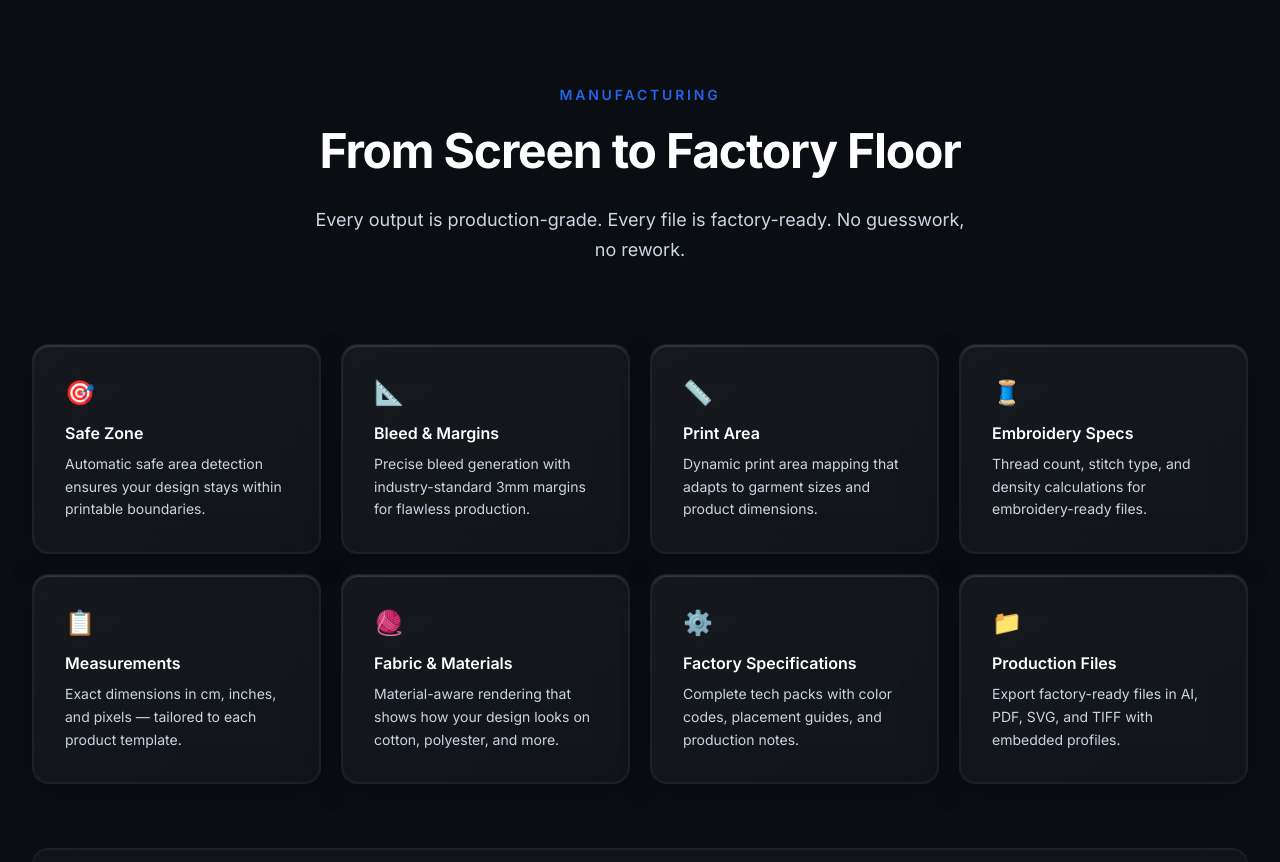
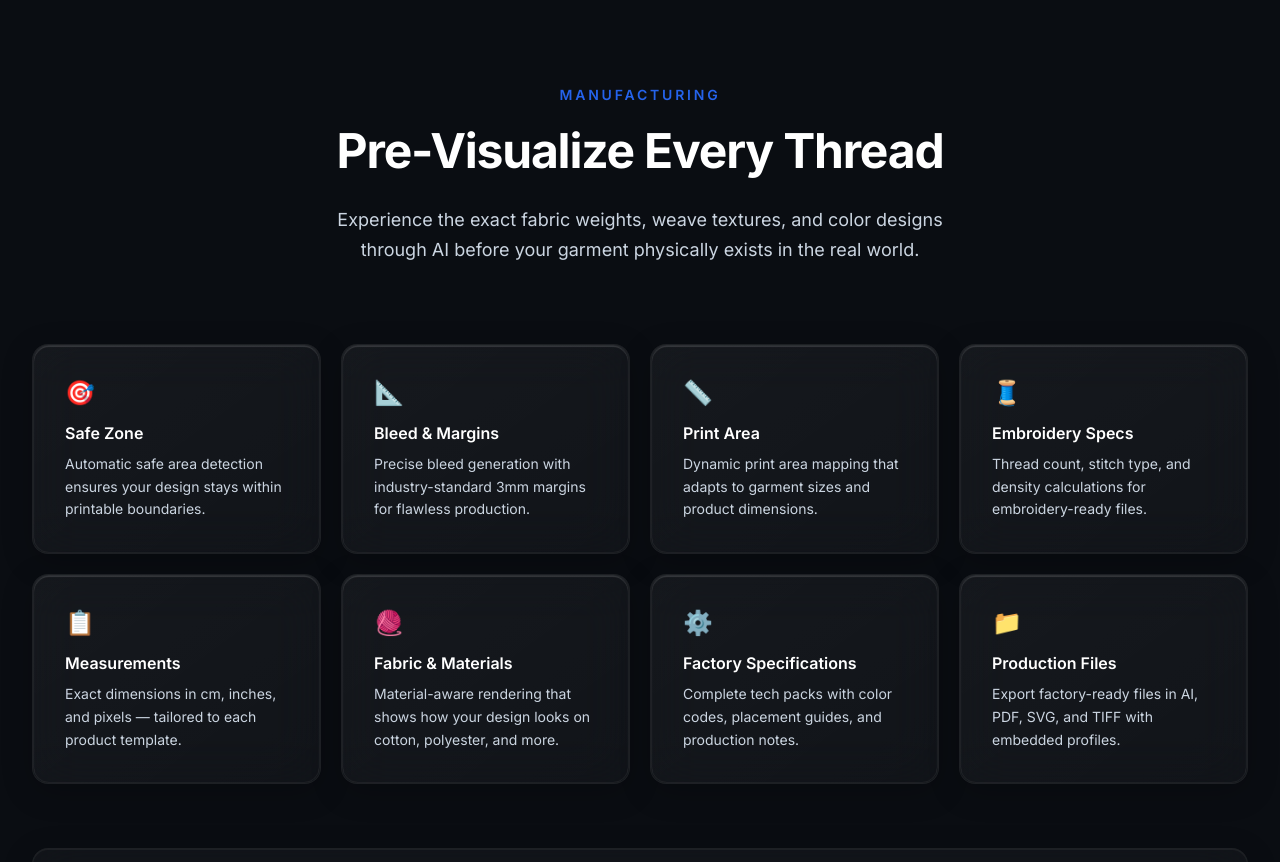
Before and after one commit to N-i-k-e-t/design-engine, a Next.js app: page / in a window 1280 px wide. Shown: the part 8800-9662 px from the top of the page. Built offline with nearby package versions, Linux system fonts and the light colour scheme.

Commit message:
style: Refined Manufacturing Section header to emphasize fabric weights, weave textures, and color designs in AI

```diff
--- a/src/components/sections/ManufacturingSection.tsx
+++ b/src/components/sections/ManufacturingSection.tsx
@@ -53,8 +53,8 @@ export default function ManufacturingSection() {
     <SectionWrapper id="manufacturing" bgVariant="secondary">
       <SectionHeading
         eyebrow="Manufacturing"
-        title="From Screen to Factory Floor"
-        subtitle="Every output is production-grade. Every file is factory-ready. No guesswork, no rework."
+        title="Pre-Visualize Every Thread"
+        subtitle="Experience the exact fabric weights, weave textures, and color designs through AI before your garment physically exists in the real world."
       />
 
       <div className="grid grid-cols-1 md:grid-cols-2 lg:grid-cols-4 gap-4 md:gap-5">
```
